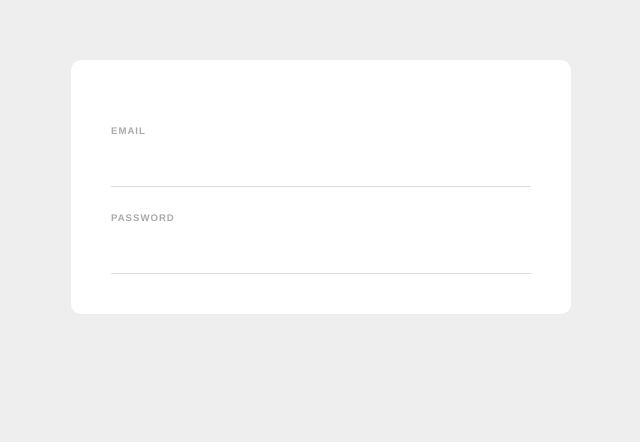
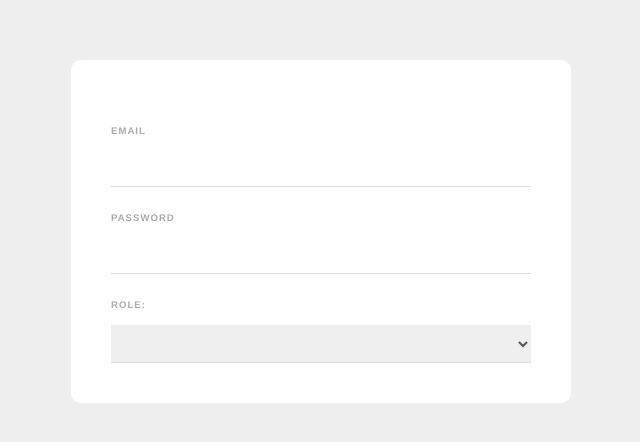
Before and after one commit to codigoisaac/vue-web-form, a Vue app: page / in a window 1280 px wide. Shown: the top 442 px of the page, without its empty margins (319-959 px from the left). Built offline with nearby package versions, Linux system fonts and the light colour scheme.

Commit message:
2way data-binding with select

```diff
--- a/src/components/SignupForm.vue
+++ b/src/components/SignupForm.vue
@@ -5,7 +5,17 @@
 
     <label>Password</label>
     <input type="password" v-model="password" required />
+
+    <label>Role:</label>
+    <select v-model="role">
+      <option value="developer">Web Developer</option>
+      <option value="designer">Web Designer</option>
+    </select>
   </form>
+
+  <p>{{ email }}</p>
+  <p>{{ password }}</p>
+  <p>{{ role }}</p>
 </template>
 
 <script>
@@ -14,6 +24,7 @@
     return {
       email: "",
       password: "",
+      role: "",
     };
   },
 };
@@ -37,7 +48,8 @@
   letter-spacing: 1px;
   font-weight: bold;
 }
-input {
+input,
+select {
   display: block;
   padding: 10px 6px;
   width: 100%;
```
